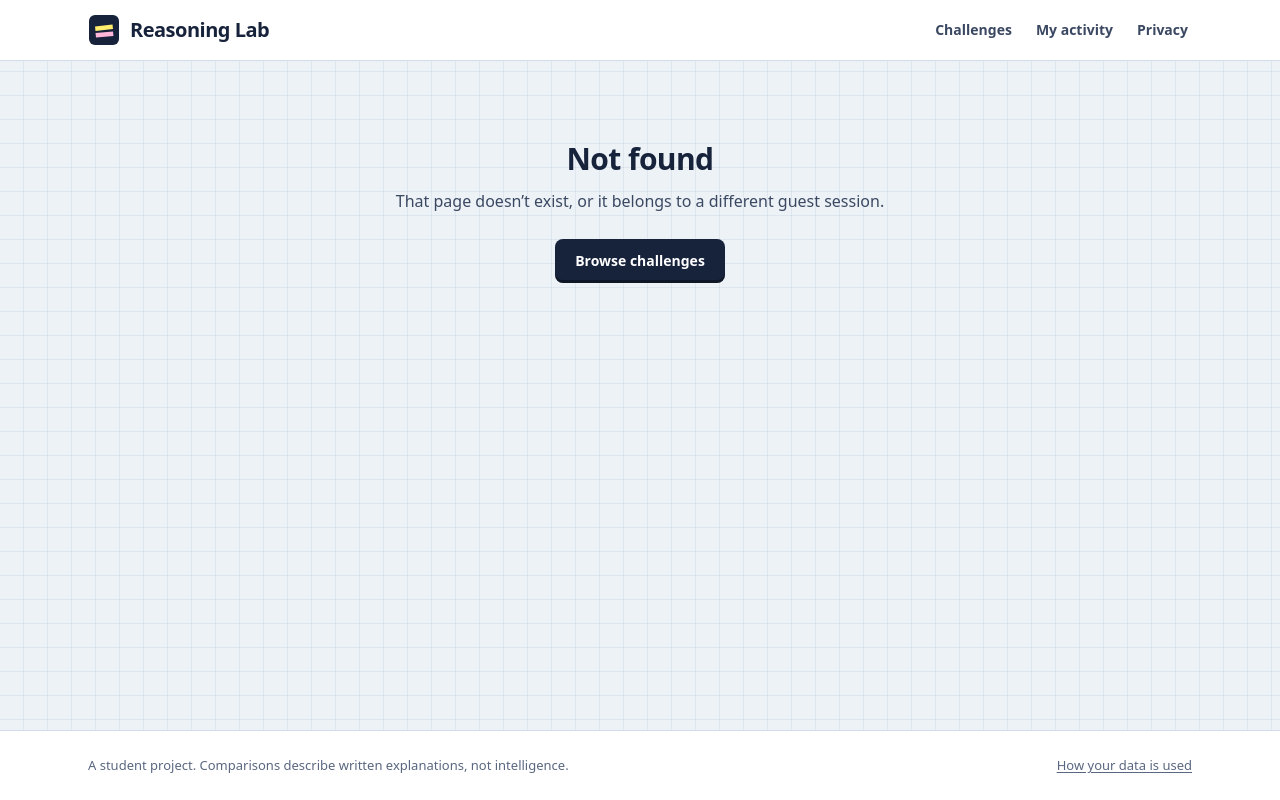
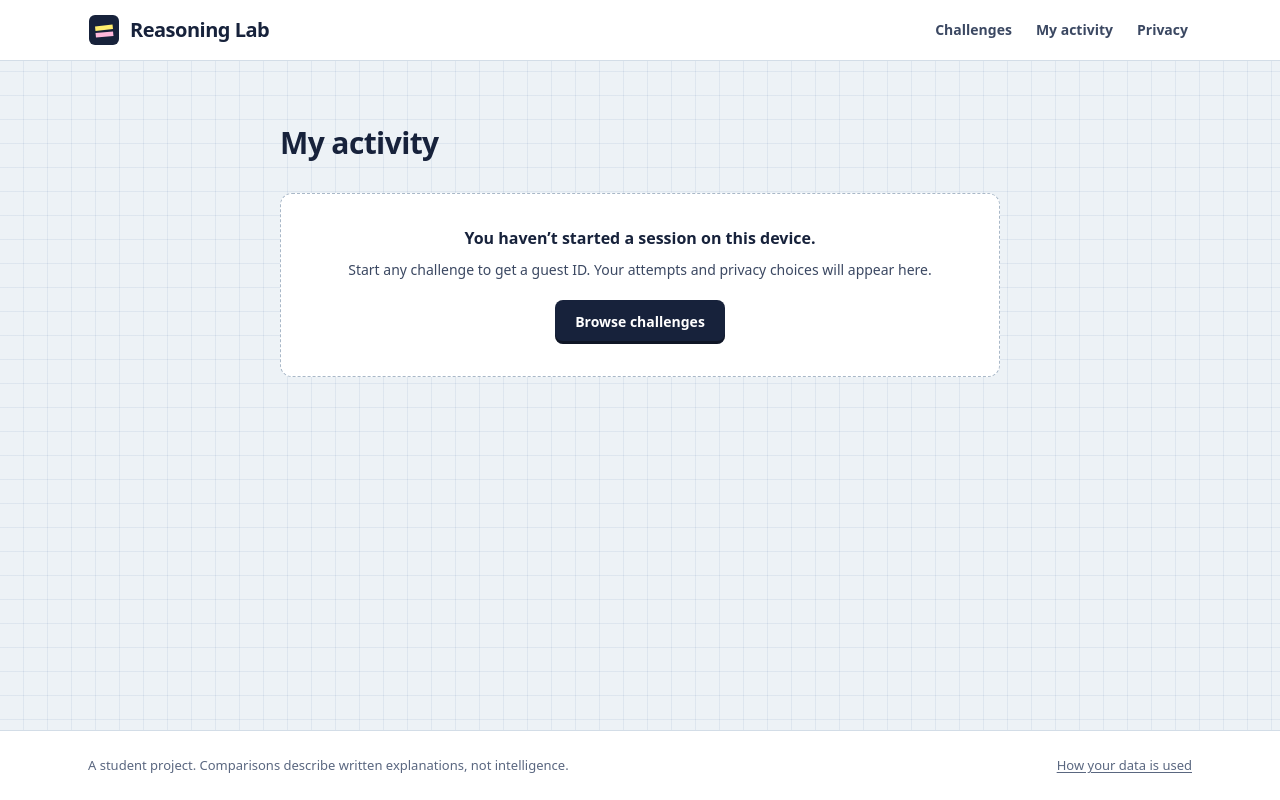
Before and after one commit to ashwinvijayaguru/reasoning-lab-lite, a Next.js app: page /activity in a window 1280 px wide. Before the commit this address had no page. Built offline with nearby package versions, Linux system fonts and the light colour scheme; no server answers.

Commit message:
Activity page that shows guest id and start date

```diff
--- /dev/null
+++ b/app/activity/page.tsx
@@ -0,0 +1,35 @@
+import type { Metadata } from "next";
+import Link from "next/link";
+import { currentParticipantId } from "@/lib/auth/session";
+import { getActivity } from "@/lib/privacy/service";
+import { ActivityPanel } from "@/components/activity-panel";
+import { Button } from "@/components/ui/button";
+
+export const metadata: Metadata = { title: "My activity" };
+export const dynamic = "force-dynamic";
+
+export default async function ActivityPage() {
+  const participant = await currentParticipantId();
+  if (!participant) {
+    return (
+      <div className="mx-auto max-w-3xl px-4 py-16 sm:px-6">
+        <h1 className="text-3xl font-semibold text-ink">My activity</h1>
+        <div className="mt-8 rounded-2xl border border-dashed border-line-strong bg-paper p-8 text-center">
+          <p className="font-semibold text-ink">You haven’t started a session on this device.</p>
+          <p className="mt-2 text-sm text-ink-soft">Start any challenge to get a guest ID. Your attempts and privacy choices will appear here.</p>
+          <Button asChild className="mt-5"><Link href="/challenges">Browse challenges</Link></Button>
+        </div>
+      </div>
+    );
+  }
+  const activity = await getActivity(participant);
+  return (
+    <div className="mx-auto max-w-4xl px-4 py-10 sm:px-6 sm:py-14">
+      <h1 className="text-3xl font-semibold text-ink sm:text-4xl">My activity</h1>
+      <p className="mt-2 text-ink-soft">
+        Guest ID <span className="font-mono text-sm text-ink">{activity.pseudonym}</span> · started {new Date(activity.created_at).toLocaleDateString()}
+      </p>
+      <ActivityPanel activity={JSON.parse(JSON.stringify(activity))} />
+    </div>
+  );
+}
```
